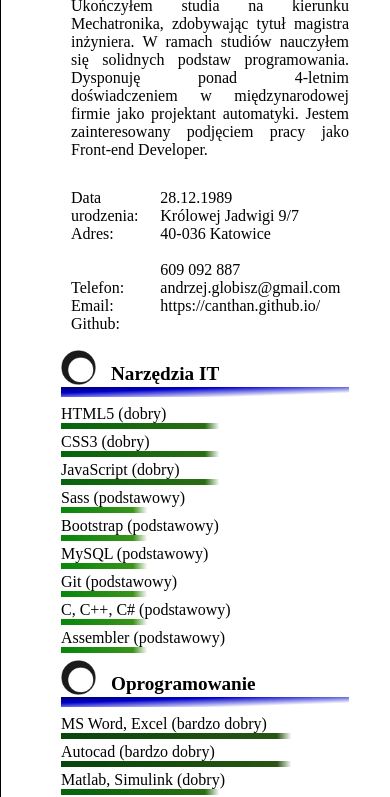
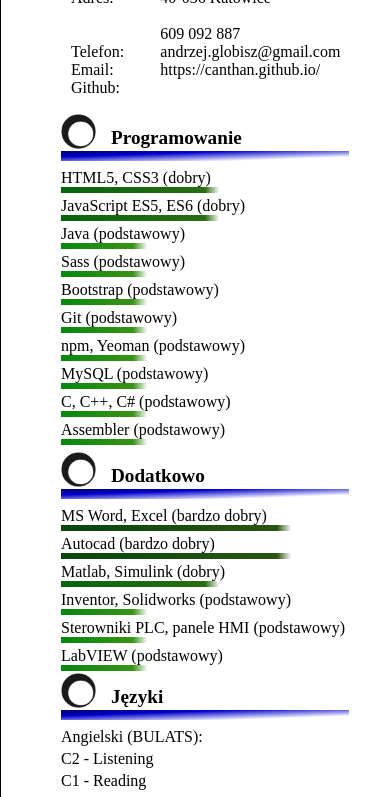
Before and after one commit to canthan/CV_en, a plain HTML site: page index.html in a window 390 px wide. Shown: the part 371-1168 px from the top of the page. Drawn offline with Linux system fonts and the light colour scheme; a script that the page names is missing; a web font is replaced by a local one.

Commit message:
Add files via upload

```diff
--- a/index.html
+++ b/index.html
@@ -30,7 +30,7 @@
   <div class="row">
 
     <div id="zdjecie" class="col-3">
-      <img src="images/zdjęcie.png" alt="Zdjęcie - Andrzej Globisz" title="Moje zdjęcie" style="width:175px;height:250px;"/>
+      <img src="images/zdjecie.JPG" alt="Zdjęcie - Andrzej Globisz" title="Moje zdjęcie" style="width:175px;height:250px;"/>
     </div>
 
     <div id="nazwisko" class="col-9">
@@ -39,7 +39,7 @@
       <p>Ukończyłem studia na kierunku Mechatronika, zdobywając tytuł magistra inżyniera.
          W ramach studiów nauczyłem się solidnych podstaw programowania.
          Dysponuję ponad 4-letnim doświadczeniem w międzynarodowej firmie jako projektant automatyki.
-         Jestem zainteresowany podjęciem pracy jako Front-end Developer.
+         Jestem zainteresowany dalszym rozwojem zawodowym jako programista.
         </p>
     </div>
 
@@ -71,22 +71,24 @@
   <div class="row lewa">
   <div class="col-4">
     <div id="narzedzia-it" class="row lista-bez">
-    <h2>Narzędzia IT</h2>
+    <h2>Programowanie</h2>
     <div class="oddzielacz"></div>
     <ul>
-      <li>HTML5 (dobry)</li>
+      <li>HTML5, CSS3 (dobry)</li>
       <div class="pasek-sredni"></div>
-      <li>CSS3 (dobry)</li>
+      <li>JavaScript ES5, ES6 (dobry)</li>
       <div class="pasek-sredni"></div>
-      <li>JavaScript (dobry)</li>
-      <div class="pasek-sredni"></div>
+      <li>Java (podstawowy)</li>
+      <div class="pasek-podstawowy"></div>
       <li>Sass (podstawowy)</li>
       <div class="pasek-podstawowy"></div>
       <li>Bootstrap (podstawowy)</li>
       <div class="pasek-podstawowy"></div>
+      <li>Git (podstawowy)</li>
+      <div class="pasek-podstawowy"></div>
+      <li>npm, Yeoman (podstawowy)</li>
+      <div class="pasek-podstawowy"></div>
       <li>MySQL (podstawowy)</li>
-      <div class="pasek-podstawowy"></div>
-      <li>Git (podstawowy)</li>
       <div class="pasek-podstawowy"></div>
       <li>C, C++, C# (podstawowy)</li>
       <div class="pasek-podstawowy"></div>
@@ -97,7 +99,7 @@
 
 
     <div id="programy" class="lista-bez">
-    <h2>Oprogramowanie</h2>
+    <h2>Dodatkowo</h2>
     <div class="oddzielacz"></div>
     <ul>
       <li>MS Word, Excel (bardzo dobry)</li>
@@ -228,12 +230,11 @@
     <div class="row">
       <div class="col-12">
       <p>Wyrażam zgodę na przetwarzanie moich danych osobowych zawartych w mojej ofercie pracy
-      dla potrzeb niezbędnych do realizacji procesu rekrutacji (zgodnie z Ustawą z dnia 29.08.1997 r.
-      o Ochronie Danych Osobowych; tekst jednolity z dnia 26.06.2014 r., Dz. U. z 2014 r., poz. 1182).
-      Jednocześnie oświadczam, że zostałem/am poinformowany/a o dobrowolności podania danych osobowych
-      oraz prawie dostępu do treści swoich danych i ich poprawiania. </p></div>
+        dla potrzeb niezbędnych do realizacji procesu rekrutacji (zgodnie z Ustawą z dnia 29.08.1997 r.
+        o Ochronie Danych Osobowych; tekst jednolity z dnia 26.06.2014 r., Dz. U. z 2014 r., poz. 1182).
+        Jednocześnie oświadczam, że zostałem/am poinformowany/a o dobrowolności podania danych osobowych
+        oraz prawie dostępu do treści swoich danych i ich poprawiania. </p></div>
       </div>
-
 
 </footer>
 
--- /dev/null
+++ b/styles.css
@@ -0,0 +1,231 @@
+* {
+    box-sizing: border-box;
+    padding:0;
+    margin:0;
+}
+
+html {
+    background-color: grey;
+    font-size: 10px;
+    font-family: 'TimesNewRoman', sans-serif;
+}
+
+h1{
+    font-size: 2em;
+    font-family: 'TimesNewRoman', sans-serif;
+    margin: 0 auto;
+    padding: 0.1em 0;
+    text-align: left;
+    text-shadow: 0.1em 0.1em 0.1em lightgray;
+  }
+
+h2{
+    font-size: 1.2em;
+    font-family: 'TimesNewRoman', sans-serif;
+    margin: 0 auto;
+    padding: 0.1em 0;
+    text-align: left;
+    background-image: url("../images/symbol.png");
+    background-size: 35px 35px;
+    padding-left: 50px;
+    padding-top:15px;
+    background-position: left;
+    background-repeat: no-repeat;
+}
+
+h3{
+    font-size: 1.5em;
+    font-family: 'Times', sans-serif;
+    margin: 0 auto;
+    padding: 0.1em 0;
+    text-align: center;
+}
+
+
+body{
+    min-width: 400px;
+    width: 825px;
+    height: 1167px;
+    margin: 0 auto;
+    background-image:
+        linear-gradient(to right, #b3d1ff, #b3d1ff 25%, white 40%, white),
+        linear-gradient(to right, lightgray, lightgray);
+    background-repeat:no-repeat;
+    background-position:
+        0 0,
+        0 1089px;
+    background-size:
+         825px 1087px,
+         825px 80px;
+    border: 1px solid black;
+    padding:50px;
+}
+
+main, header{
+   width:100%;
+   font-size:1.6em;
+}
+
+.footer{
+   width:750px;
+   height:70px;
+   font-size:1.2em;
+   padding-top:20px;
+    position: absolute;
+    top: 1080px;
+}
+
+/*-------------------GRID*/
+.row::after {
+    content: "";
+    clear: both;
+    display: table;
+}
+
+.row{
+   padding-bottom:5px;
+}
+
+    .col-0 {width: 0;visibility:hidden;}
+    .col-0-v {width: 0;visibility:visible;}
+    .col-1 {width: 8.33%;}
+    .col-2 {width: 16.66%;}
+    .col-3 {width: 25%;}
+    .col-4 {width: 33.33%;}
+    .col-5 {width: 41.66%;}
+    .col-6 {width: 50%;}
+    .col-7 {width: 58.33%;}
+    .col-8 {width: 66.66%;}
+    .col-9 {width: 75%;}
+    .col-10 {width: 83.33%;}
+    .col-11 {width: 91.66%;}
+    .col-12 {width: 100%;}
+    .row-0 {width: 0;display:none;}
+
+@media only screen and (max-device-width: 600px) {
+    /* For mobile phones: */
+    body{
+        width:100%;
+        height:auto;
+        background-color: white;
+        background-image: none;
+    }
+
+    [class*="col-"] {
+        width:100%;
+        height:auto;
+        margin-bottom:10px;
+    }
+    .col-m-4 {width: 33.33%;}
+    .col-m-8 {width: 66.66%;}
+
+    .footerM{
+        width:auto;
+        height:auto;
+        position: relative;
+        top:0;
+        }
+    }
+
+
+@media only screen and (max-width: 600px) {
+    /* For mobile phones: */
+     body{
+        width:100%;
+        height:auto;
+        background-color: white;
+        background-image: none;
+    }
+    [class*="col-"] {
+        width:100%;
+        height:auto;
+        margin-bottom:10px;
+    }
+    .col-m-4 {width: 33.33%;}
+    .col-m-8 {width: 66.66%;}
+
+    .footerM{
+        width:auto;
+        height:auto;
+        position: relative;
+        top:0;
+        }
+}
+
+/*-------------------ŻEBY SIE POPRAWNIE DRUKOWALO Z BACKGROUNDAMI*/
+@media print {
+      body {-webkit-print-color-adjust: exact;}
+}
+
+
+[class*="col-"] {
+    float: left;
+    padding-left:10px;
+}
+
+.lewa{
+   float:left;
+}
+
+.prawa{
+   float:right;
+}
+
+#nazwisko{
+   text-align:justify;
+   padding-left:20px;
+   padding-bottom: 20px;
+}
+
+#dane-osobowe-1 {
+   padding-left:20px;
+}
+
+/*-------------------STYLE DLA TEL I MAILA W DANYCH OSOBOWYCH*/
+header a{
+   color:black;
+   text-decoration:none;
+   }
+
+header a:hover{
+   background-color:lightgrey;
+   text-decoration:underline;
+}
+
+/*-------------------PASEK ODDZIELAJACY SEKCJE*/
+.oddzielacz {
+   height:10px;
+   width:100%;
+   background-image: linear-gradient(to right bottom, #000066, #0000cc 30%, white 80%, white);
+}
+
+/*-------------------LISTY*/
+.lista-bez ul li, .lista-bez ul{
+   list-style-type: none;
+   padding:0;
+   padding-top:4px;
+   }
+
+ul {
+   list-style-type: disc;
+   padding-left:25px;
+   padding-top:5px;
+   }
+
+/*-------------------PASEK ODDZIELAJACY SKILLE*/
+[class*="pasek-"] {
+   height:6px;
+   width:100%;
+}
+
+.pasek-podstawowy {
+   background-image: linear-gradient(to right, #06860d, #3a9319 25%, white 30%, white);
+}
+
+.pasek-sredni {
+   background-image: linear-gradient(to right, #06640d, #2a6d12 50%, white 55%, white);
+}
+
+.pasek-zaawansowany {
+    background-image: linear-gradient(to right, #06460d, #295511 75%, white 80%, white);
+}
```
Also changed, not shown: zdjecie.JPG (added).
